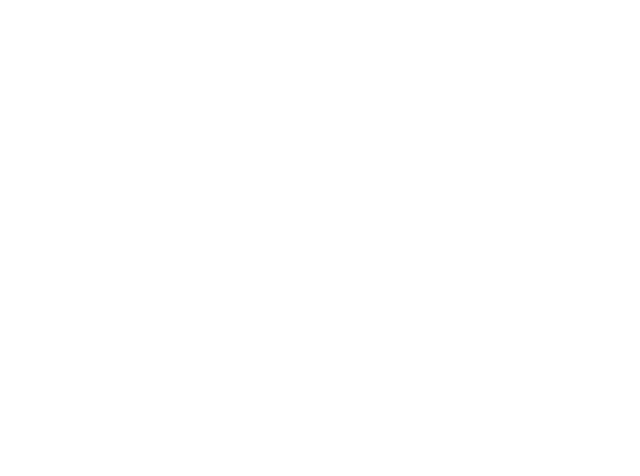
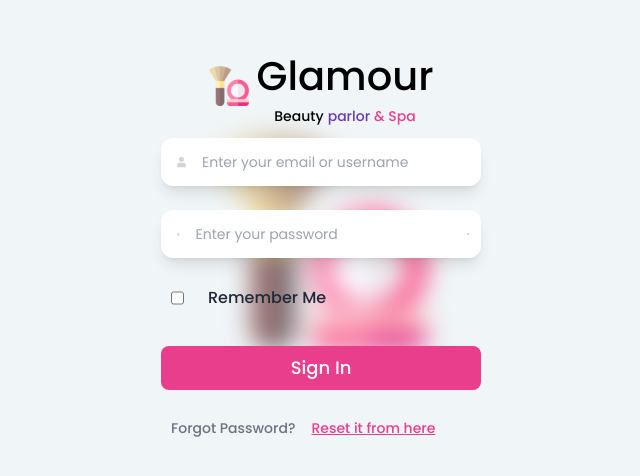
Before and after one commit to DennisMuindi/Salon-MS, a Next.js app: page / in a window 1280 px wide. Shown: the part 158-634 px from the top of the page, without its empty margins (319-959 px from the left). Built offline with nearby package versions, Linux system fonts and the light colour scheme; a web font is replaced by a local one.

Commit message:
deletions of spaces

```diff
--- a/src/pages/index.tsx
+++ b/src/pages/index.tsx
@@ -1,12 +1,14 @@
-import Image from "next/image";
 import { Inter } from "next/font/google";
+import Login from "./login";
 
 const inter = Inter({ subsets: ["latin"] });
 
 export default function Home() {
   return (
     <>
-      <h1 className="text-3xl"></h1>
+      <div className="bg-[#f0f5f7] w-full h-screen flex items-center justify-center">
+        <Login />
+      </div>
     </>
   );
 }
```
